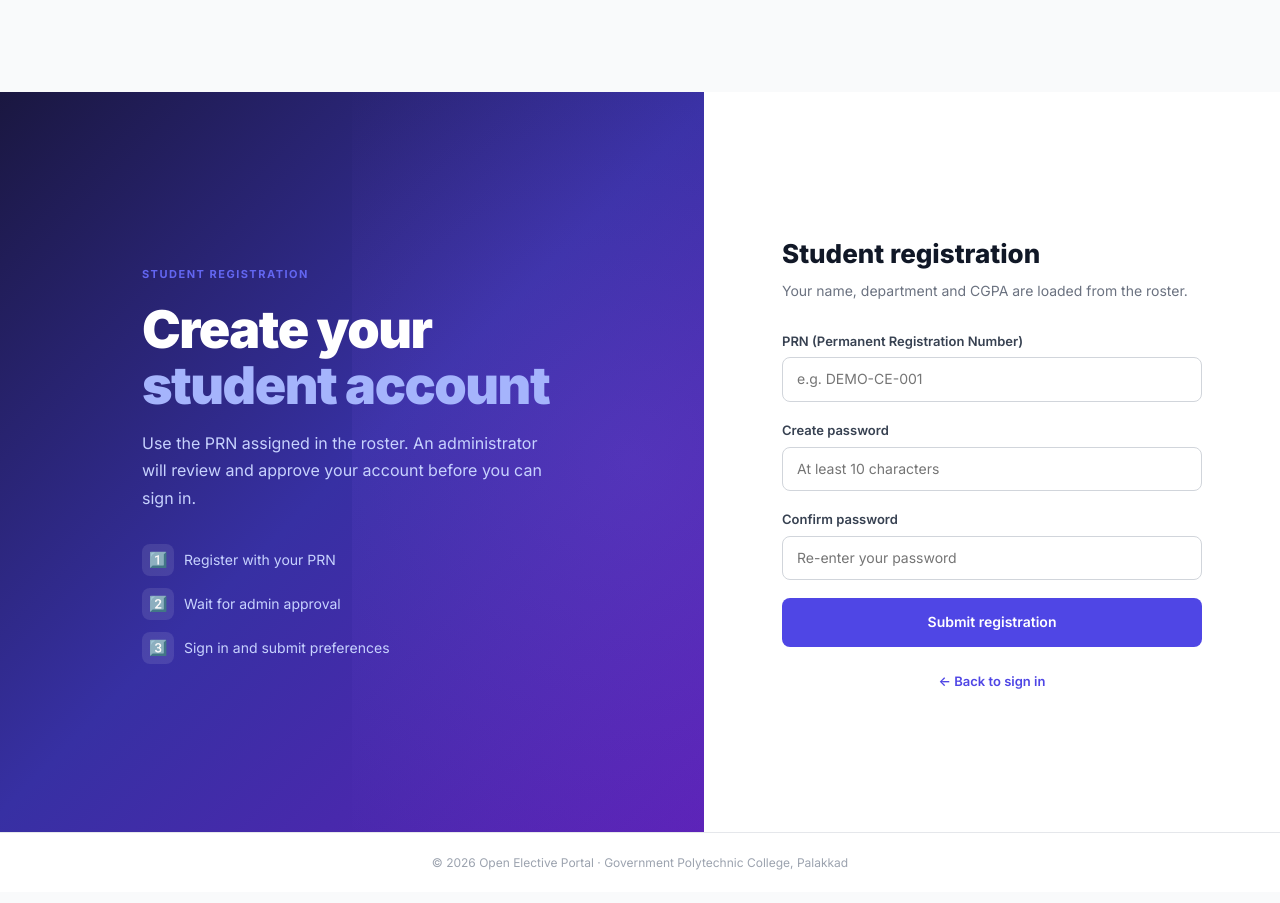
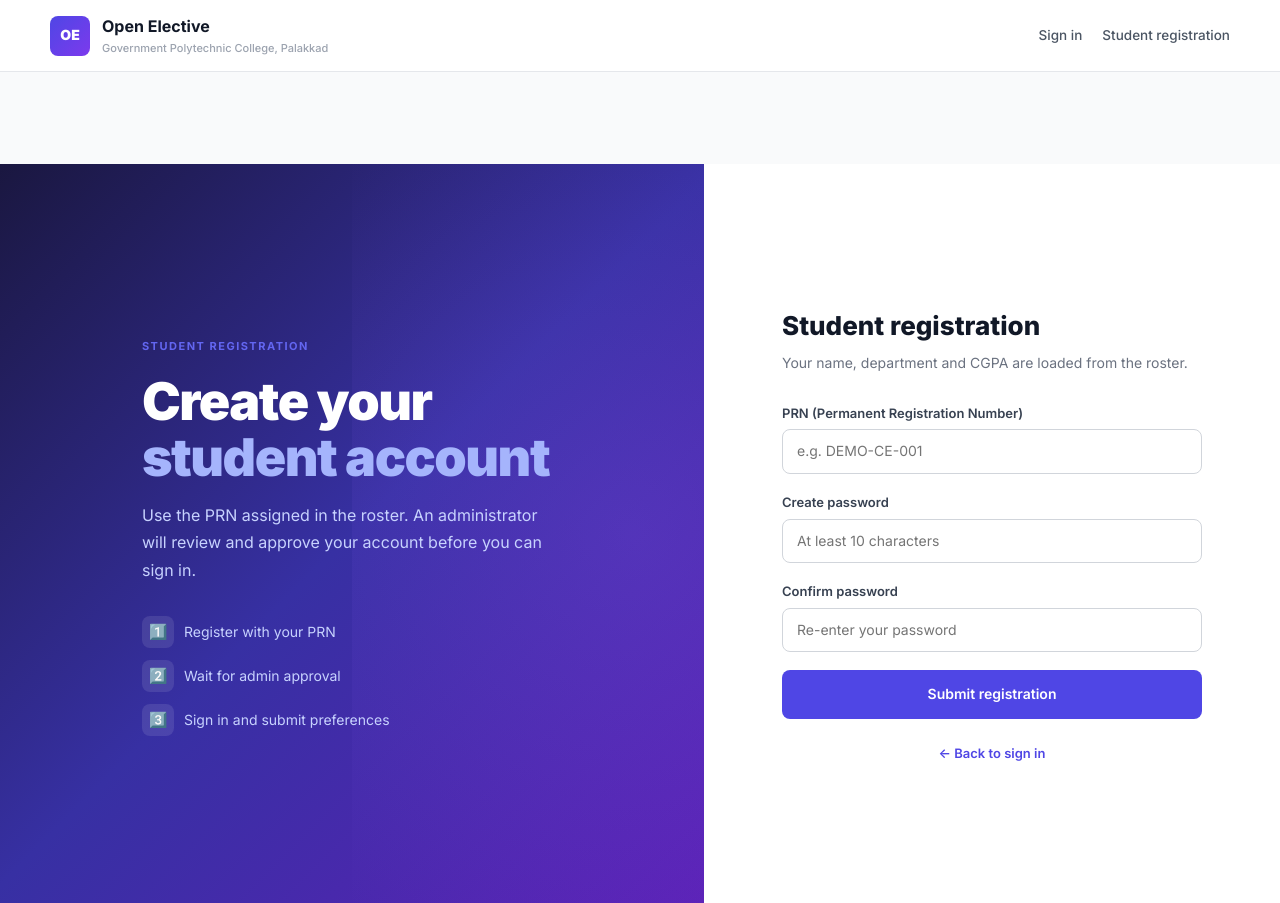
Before and after one commit to NITHIN9526/open-elective-allocator, a Node server app: page /register in a window 1280 px wide. Shown: the top 903 px of the page. Before the commit the page ends 870 px from the top, so only its background shows below. Run offline with Node 20, Linux system fonts and the light colour scheme.

Commit message:
Fix missing public header on login and registration pages

```diff
--- a/views/partials/header.ejs
+++ b/views/partials/header.ejs
@@ -79,8 +79,21 @@
   </header>
 
 <% } else { %>
-  <!-- Public Top Bar (login/register) -->
-  <% /* No header for auth pages — handled by auth-layout */ %>
+  <!-- Public Top Bar -->
+  <header class="brand-bar public-brand-bar">
+    <a class="brand-link" href="/login" aria-label="Open Elective home">
+      <span class="brand-mark">OE</span>
+      <span class="brand-text">
+        Open Elective
+        <small>Government Polytechnic College, Palakkad</small>
+      </span>
+    </a>
+
+    <nav class="brand-nav" aria-label="Main navigation">
+      <a href="/login" <%= currentPath === '/login' ? 'aria-current="page"' : '' %>>Sign in</a>
+      <a href="/register" <%= currentPath === '/register' ? 'aria-current="page"' : '' %>>Student registration</a>
+    </nav>
+  </header>
 <% } %>
 
 <main class="container">
```
